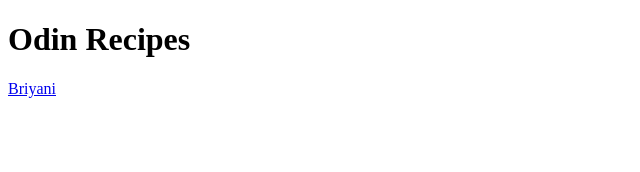
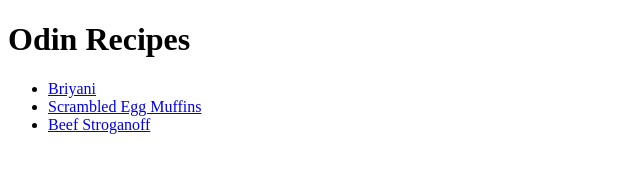
Before and after one commit to fasih124/odin-recipes, a plain HTML site: page index.html in a window 1280 px wide. Shown: the whole page, without its empty margins (0-640 px from the left). Drawn offline with Linux system fonts and the light colour scheme.

Commit message:
Add link of recipes pages  in index.html

```diff
--- a/index.html
+++ b/index.html
@@ -8,6 +8,16 @@
   </head>
   <body>
     <h1>Odin Recipes</h1>
-    <a href="recipes/Briyani.html">Briyani</a>
+    <ul>
+      <li>
+        <a href="recipes/Briyani.html">Briyani</a>
+      </li>
+      <li>
+        <a href="recipes/ScrambledEggMuffins.html">Scrambled Egg Muffins</a>
+      </li>
+      <li>
+        <a href="recipes/BeefStroganoff.html">Beef Stroganoff</a>
+      </li>
+    </ul>
   </body>
 </html>
```
